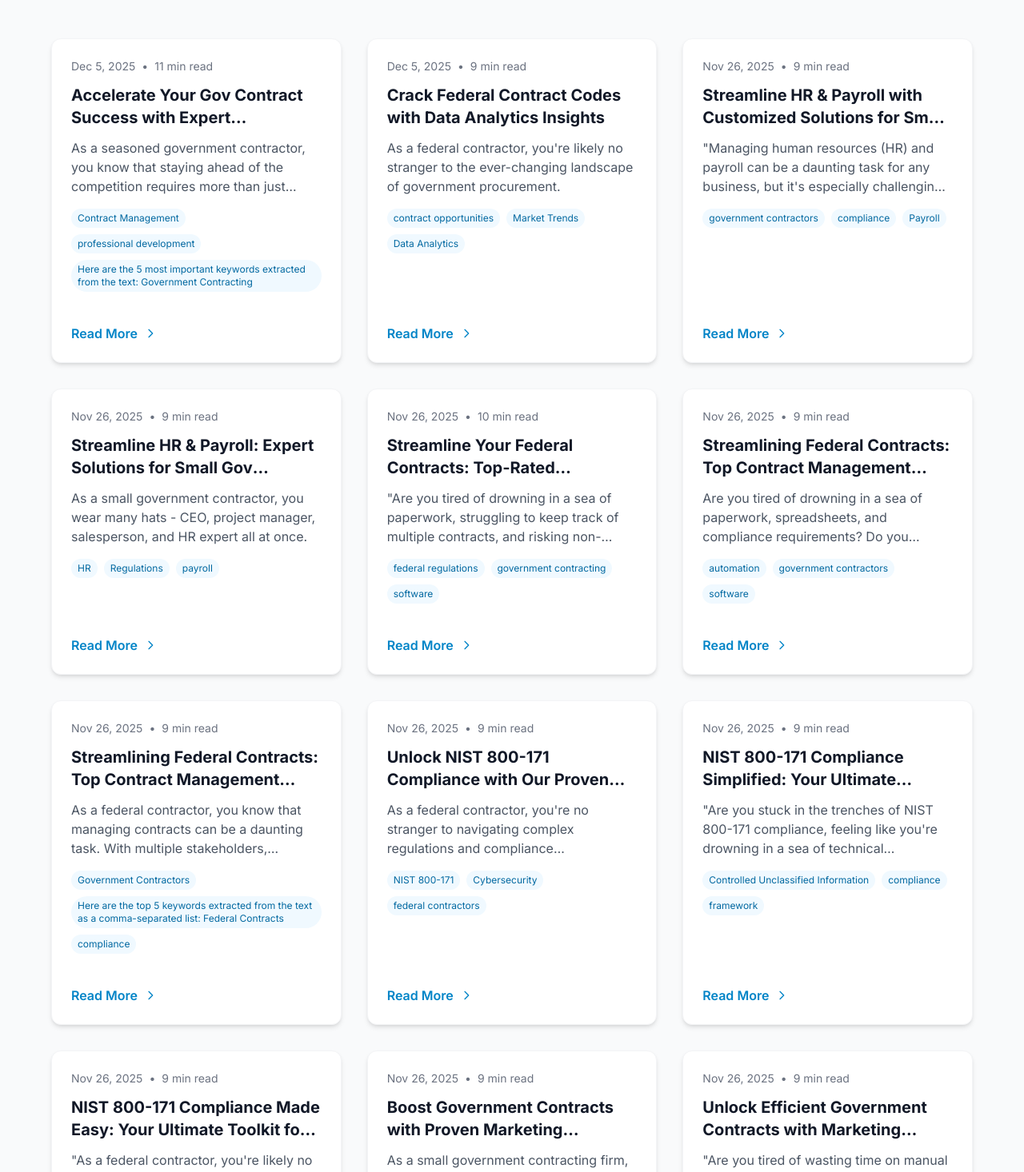
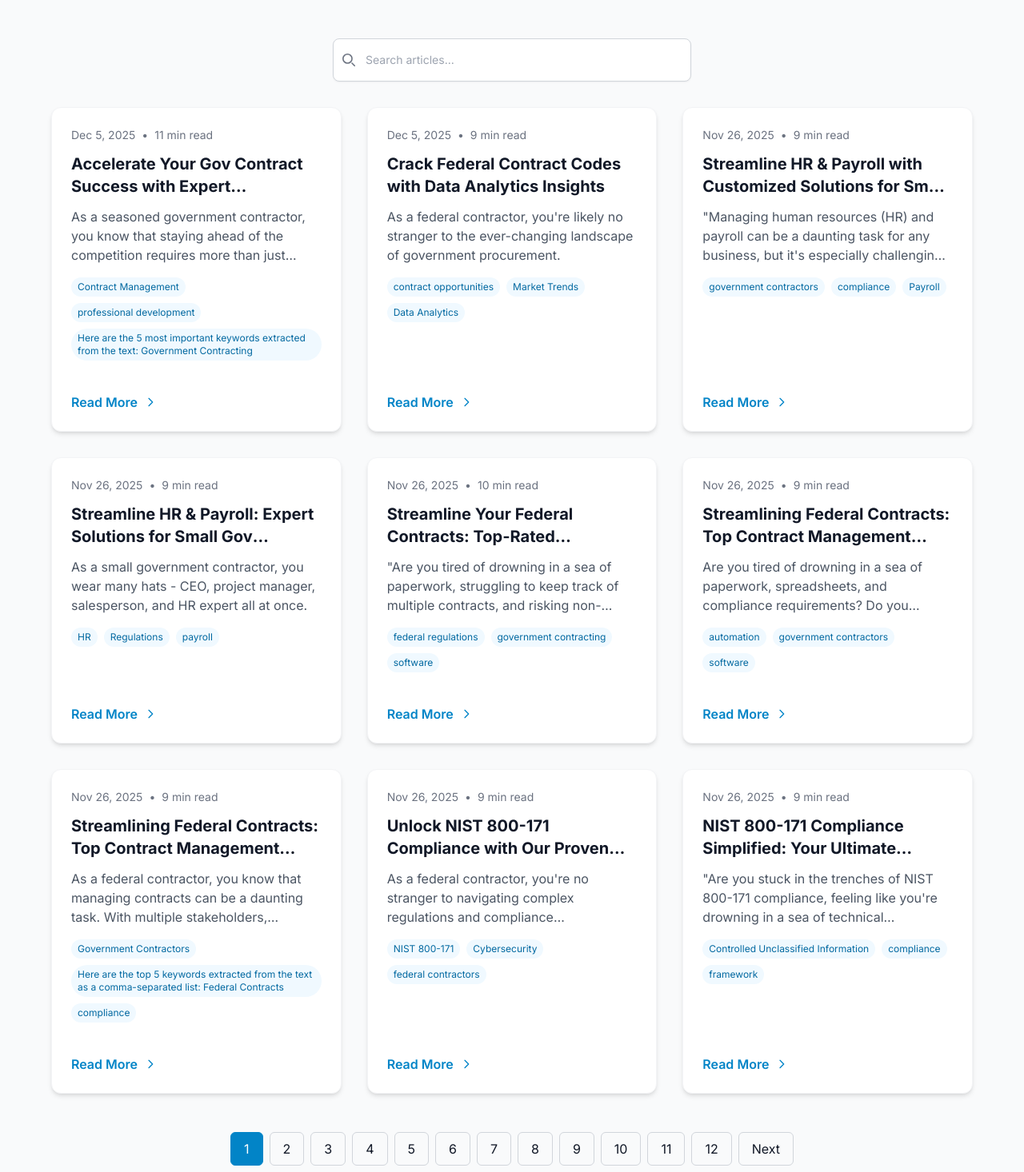
Before and after one commit to georjero-gjhinc21/gjh-blog-agent, a Next.js app in the folder frontend/: page /blog in a window 1280 px wide. Shown: the part 220-1686 px from the top of the page at 80% size. Built offline with nearby package versions, Linux system fonts and the light colour scheme.

Commit message:
feat(blog): add search, pagination and mobile menu
- Implement search functionality with debounce and loading indicator
- Add pagination to blog posts with 9 posts per page
- Create responsive mobile menu for header navigation
- Split Post interface into PostSummary and Post for better type safety

```diff
--- a/frontend/app/blog/page.tsx
+++ b/frontend/app/blog/page.tsx
@@ -1,14 +1,52 @@
 import { getAllPosts } from '@/lib/posts'
 import BlogCard from '@/components/BlogCard'
+import Search from '@/components/Search'
 import type { Metadata } from 'next'
+import Link from 'next/link'
 
 export const metadata: Metadata = {
   title: 'Blog - GJH Consulting',
   description: 'Expert insights on government contracting, federal procurement, GSA schedules, and more.',
 }
 
-export default function BlogPage() {
-  const posts = getAllPosts()
+interface BlogPageProps {
+  searchParams: {
+    topic?: string;
+    page?: string;
+    query?: string;
+  }
+}
+
+export default function BlogPage({ searchParams }: BlogPageProps) {
+  const allPosts = getAllPosts()
+  const topic = searchParams.topic
+  const query = searchParams.query
+  const currentPage = Number(searchParams.page) || 1
+  const postsPerPage = 9
+
+  // Filter posts
+  let filteredPosts = allPosts
+
+  if (query) {
+    const lowerQuery = query.toLowerCase()
+    filteredPosts = filteredPosts.filter(post =>
+      post.title.toLowerCase().includes(lowerQuery) ||
+      post.description.toLowerCase().includes(lowerQuery) ||
+      post.keywords?.some(k => k.toLowerCase().includes(lowerQuery))
+    )
+  }
+
+  if (topic) {
+    filteredPosts = filteredPosts.filter(post =>
+      post.keywords?.some(k => k.toLowerCase().replace(/ /g, '-') === topic)
+    )
+  }
+
+  // Pagination
+  const totalPosts = filteredPosts.length
+  const totalPages = Math.ceil(totalPosts / postsPerPage)
+  const startIndex = (currentPage - 1) * postsPerPage
+  const paginatedPosts = filteredPosts.slice(startIndex, startIndex + postsPerPage)
 
   return (
     <div className="py-16 bg-gray-50">
@@ -21,18 +59,85 @@ export default function BlogPage() {
             </p>
           </div>
 
-          {posts.length === 0 ? (
+          <Search />
+
+          {(topic || query) && (
+             <div className="mb-8 flex flex-wrap items-center gap-4">
+               <h2 className="text-2xl font-semibold">
+                 Showing results
+                 {query && <span> for "<span className="text-primary-600">{query}</span>"</span>}
+                 {topic && <span> in <span className="text-primary-600">{topic.replace(/-/g, ' ')}</span></span>}
+               </h2>
+               <Link href="/blog" className="text-sm text-gray-500 hover:text-primary-600 hover:underline">
+                 Clear filters
+               </Link>
+             </div>
+           )}
+
+          {paginatedPosts.length === 0 ? (
             <div className="text-center py-12">
               <p className="text-xl text-gray-600">
-                No blog posts yet. Check back soon!
+                No blog posts found matching your criteria.
               </p>
+              {(topic || query) && (
+                <Link href="/blog" className="mt-4 inline-block text-primary-600 hover:underline">
+                  View all posts
+                </Link>
+              )}
             </div>
           ) : (
-            <div className="grid md:grid-cols-2 lg:grid-cols-3 gap-8">
-              {posts.map((post) => (
-                <BlogCard key={post.slug} post={post} />
-              ))}
-            </div>
+            <>
+              <div className="grid md:grid-cols-2 lg:grid-cols-3 gap-8">
+                {paginatedPosts.map((post) => (
+                  <BlogCard key={post.slug} post={post} />
+                ))}
+              </div>
+
+              {totalPages > 1 && (
+                <div className="mt-12 flex justify-center gap-2">
+                  {currentPage > 1 && (
+                    <Link
+                      href={{
+                        pathname: '/blog',
+                        query: { ...searchParams, page: currentPage - 1 }
+                      }}
+                      className="px-4 py-2 border border-gray-300 rounded-md hover:bg-gray-50"
+                    >
+                      Previous
+                    </Link>
+                  )}
+
+                  {Array.from({ length: totalPages }, (_, i) => i + 1).map((page) => (
+                    <Link
+                      key={page}
+                      href={{
+                        pathname: '/blog',
+                        query: { ...searchParams, page }
+                      }}
+                      className={`px-4 py-2 border rounded-md ${
+                        currentPage === page
+                          ? 'bg-primary-600 text-white border-primary-600'
+                          : 'border-gray-300 hover:bg-gray-50'
+                      }`}
+                    >
+                      {page}
+                    </Link>
+                  ))}
+
+                  {currentPage < totalPages && (
+                    <Link
+                      href={{
+                        pathname: '/blog',
+                        query: { ...searchParams, page: currentPage + 1 }
+                      }}
+                      className="px-4 py-2 border border-gray-300 rounded-md hover:bg-gray-50"
+                    >
+                      Next
+                    </Link>
+                  )}
+                </div>
+              )}
+            </>
           )}
         </div>
       </div>
--- a/frontend/components/BlogCard.tsx
+++ b/frontend/components/BlogCard.tsx
@@ -1,9 +1,9 @@
 import Link from 'next/link'
 import { format } from 'date-fns'
-import type { Post } from '@/lib/posts'
+import type { PostSummary } from '@/lib/posts'
 
 interface BlogCardProps {
-  post: Post
+  post: PostSummary
 }
 
 export default function BlogCard({ post }: BlogCardProps) {
--- a/frontend/components/Header.tsx
+++ b/frontend/components/Header.tsx
@@ -1,14 +1,21 @@
+'use client'
+
 import Link from 'next/link'
+import { useState } from 'react'
 
 export default function Header() {
+  const [isMenuOpen, setIsMenuOpen] = useState(false)
+
   return (
     <header className="bg-white shadow-sm sticky top-0 z-50">
       <nav className="container mx-auto px-4 py-4">
         <div className="flex justify-between items-center">
-          <Link href="/" className="text-2xl font-bold text-primary-600">
+          <Link href="/" className="text-2xl font-bold text-primary-600" onClick={() => setIsMenuOpen(false)}>
             GJH Consulting
           </Link>
-          <ul className="flex space-x-8">
+
+          {/* Desktop Navigation */}
+          <ul className="hidden md:flex space-x-8">
             <li>
               <Link href="/" className="text-gray-700 hover:text-primary-600 font-medium transition-colors">
                 Home
@@ -30,7 +37,68 @@ export default function Header() {
               </Link>
             </li>
           </ul>
+
+          {/* Mobile Menu Button */}
+          <button
+            className="md:hidden p-2 text-gray-600 hover:text-primary-600 focus:outline-none"
+            onClick={() => setIsMenuOpen(!isMenuOpen)}
+            aria-label="Toggle menu"
+          >
+            {isMenuOpen ? (
+              <svg className="w-6 h-6" fill="none" stroke="currentColor" viewBox="0 0 24 24">
+                <path strokeLinecap="round" strokeLinejoin="round" strokeWidth={2} d="M6 18L18 6M6 6l12 12" />
+              </svg>
+            ) : (
+              <svg className="w-6 h-6" fill="none" stroke="currentColor" viewBox="0 0 24 24">
+                <path strokeLinecap="round" strokeLinejoin="round" strokeWidth={2} d="M4 6h16M4 12h16M4 18h16" />
+              </svg>
+            )}
+          </button>
         </div>
+
+        {/* Mobile Navigation Dropdown */}
+        {isMenuOpen && (
+          <div className="md:hidden mt-4 pb-4 border-t border-gray-100 pt-4">
+            <ul className="flex flex-col space-y-4">
+              <li>
+                <Link
+                  href="/"
+                  className="block text-gray-700 hover:text-primary-600 font-medium transition-colors"
+                  onClick={() => setIsMenuOpen(false)}
+                >
+                  Home
+                </Link>
+              </li>
+              <li>
+                <Link
+                  href="/blog"
+                  className="block text-gray-700 hover:text-primary-600 font-medium transition-colors"
+                  onClick={() => setIsMenuOpen(false)}
+                >
+                  Blog
+                </Link>
+              </li>
+              <li>
+                <Link
+                  href="/about"
+                  className="block text-gray-700 hover:text-primary-600 font-medium transition-colors"
+                  onClick={() => setIsMenuOpen(false)}
+                >
+                  About
+                </Link>
+              </li>
+              <li>
+                <Link
+                  href="/contact"
+                  className="block text-gray-700 hover:text-primary-600 font-medium transition-colors"
+                  onClick={() => setIsMenuOpen(false)}
+                >
+                  Contact
+                </Link>
+              </li>
+            </ul>
+          </div>
+        )}
       </nav>
     </header>
   )
--- /dev/null
+++ b/frontend/components/Search.tsx
@@ -0,0 +1,58 @@
+'use client'
+
+import { useRouter, useSearchParams } from 'next/navigation'
+import { useState, useEffect, useTransition } from 'react'
+
+export default function Search() {
+  const router = useRouter()
+  const searchParams = useSearchParams()
+  const [isPending, startTransition] = useTransition()
+  const [term, setTerm] = useState(searchParams.get('query') || '')
+
+  useEffect(() => {
+    const timeoutId = setTimeout(() => {
+      const currentQuery = searchParams.get('query') || ''
+      if (term === currentQuery) return
+
+      const params = new URLSearchParams(searchParams)
+      if (term) {
+        params.set('query', term)
+      } else {
+        params.delete('query')
+      }
+      params.delete('page')
+
+      startTransition(() => {
+        router.replace(`/blog?${params.toString()}`)
+      })
+    }, 300)
+
+    return () => clearTimeout(timeoutId)
+  }, [term, searchParams, router])
+
+  return (
+    <div className="relative mb-8 max-w-md mx-auto">
+      <label htmlFor="search" className="sr-only">Search</label>
+      <div className="relative">
+        <div className="absolute inset-y-0 left-0 flex items-center pl-3 pointer-events-none">
+          <svg className="w-4 h-4 text-gray-500" aria-hidden="true" xmlns="http://www.w3.org/2000/svg" fill="none" viewBox="0 0 20 20">
+              <path stroke="currentColor" strokeLinecap="round" strokeLinejoin="round" strokeWidth="2" d="m19 19-4-4m0-7A7 7 0 1 1 1 8a7 7 0 0 1 14 0Z"/>
+          </svg>
+        </div>
+        <input
+          type="search"
+          id="search"
+          className="block w-full p-4 pl-10 text-sm text-gray-900 border border-gray-300 rounded-lg bg-white focus:ring-primary-500 focus:border-primary-500 shadow-sm"
+          placeholder="Search articles..."
+          value={term}
+          onChange={(e) => setTerm(e.target.value)}
+        />
+        {isPending && (
+          <div className="absolute inset-y-0 right-0 flex items-center pr-3">
+             <div className="animate-spin rounded-full h-4 w-4 border-b-2 border-primary-600"></div>
+          </div>
+        )}
+      </div>
+    </div>
+  )
+}
--- a/frontend/lib/posts.ts
+++ b/frontend/lib/posts.ts
@@ -5,18 +5,21 @@ import { marked } from 'marked';
 
 const postsDirectory = path.join(process.cwd(), 'posts');
 
-export interface Post {
+export interface PostSummary {
   slug: string;
   title: string;
   excerpt: string;
   date: string;
   keywords: string[];
   description: string;
-  content: string;
   readingTime: number;
 }
 
-export function getAllPosts(): Post[] {
+export interface Post extends PostSummary {
+  content: string;
+}
+
+export function getAllPosts(): PostSummary[] {
   try {
     const fileNames = fs.readdirSync(postsDirectory);
     const allPostsData = fileNames
@@ -38,7 +41,6 @@ export function getAllPosts(): Post[] {
           date: data.date || new Date().toISOString(),
           keywords: data.keywords || [],
           description: data.description || data.excerpt || '',
-          content,
           readingTime,
         };
       });
@@ -87,7 +89,7 @@ export async function markdownToHtml(markdown: string): Promise<string> {
   return result;
 }
 
-export function getFeaturedPosts(limit: number = 3): Post[] {
+export function getFeaturedPosts(limit: number = 3): PostSummary[] {
   const allPosts = getAllPosts();
   return allPosts.slice(0, limit);
 }
```
